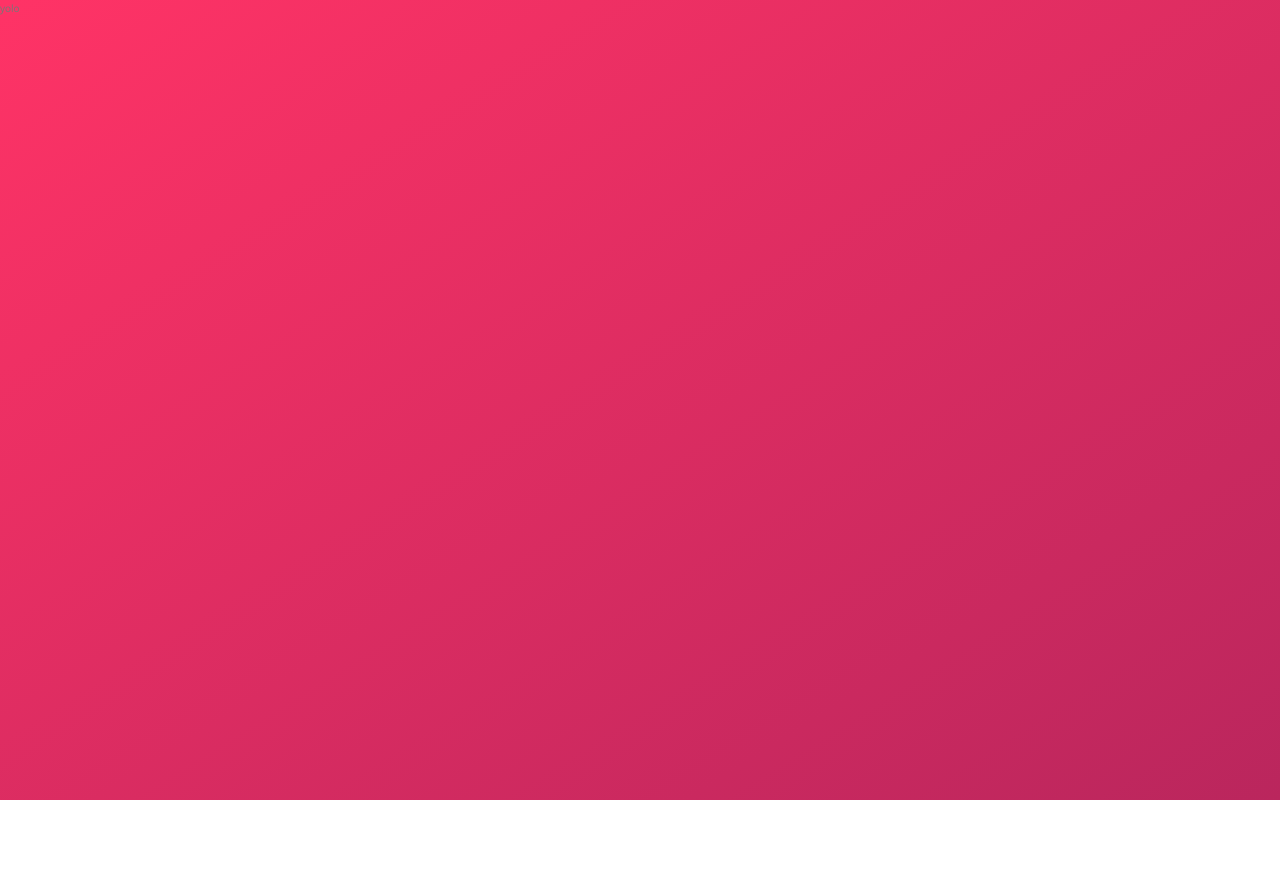
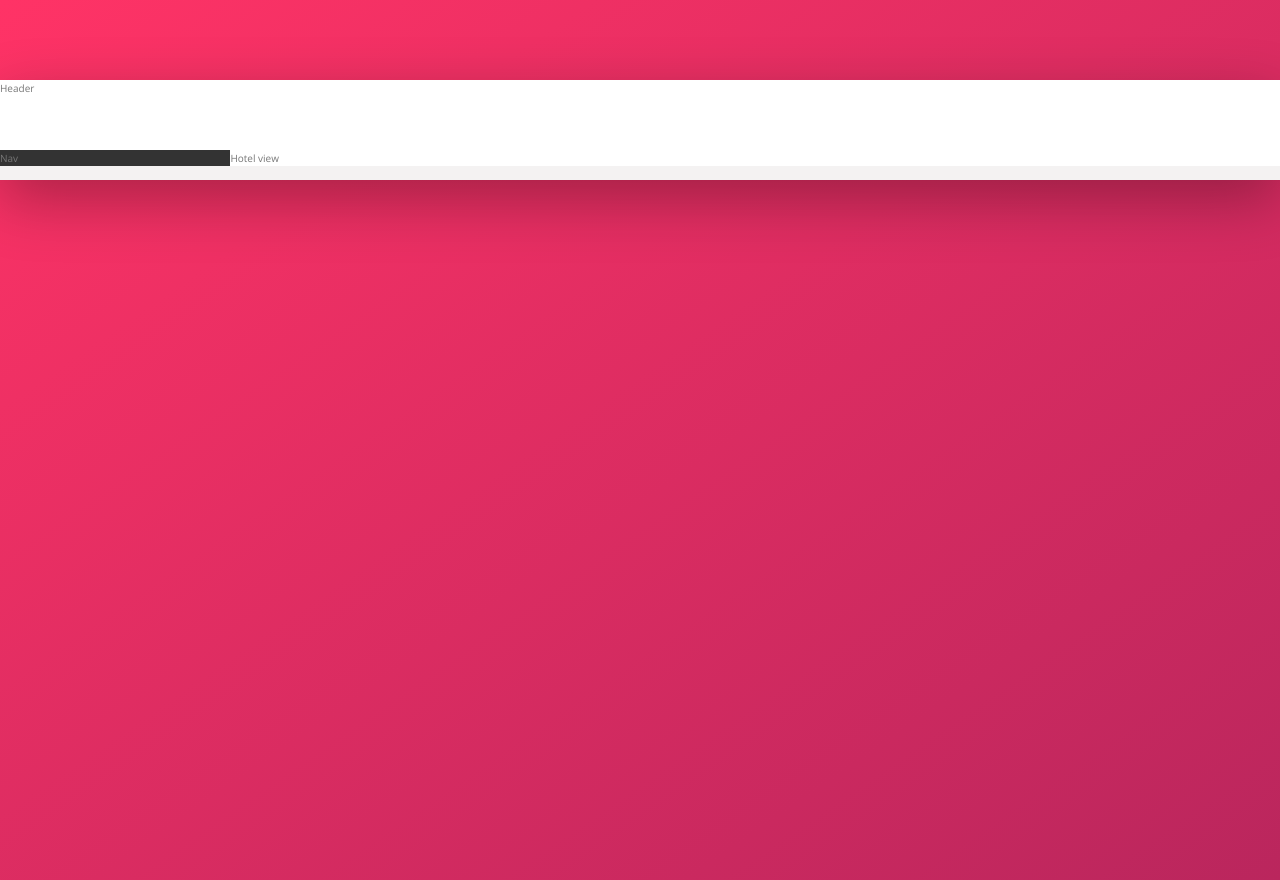
Before and after one commit to wimp777/Trilo, a plain HTML site: page index.html in a window 1280 px wide. Before the commit the page ends 800 px from the top, so only its background shows below. Drawn offline with nearby package versions, Linux system fonts and the light colour scheme.

Commit message:
Flexbox container structure

```diff
--- a/index.html
+++ b/index.html
@@ -11,6 +11,18 @@
         <title>trillo &mdash; Your all-in-one booking app</title>
     </head>
     <body>
-        yolo
+        <div class="container">
+            <header class="header">
+                Header
+            </header>
+            <div class="content">
+                <nav class="sidebar">
+                    Nav
+                </nav>
+                <main class="hotel-view">
+                    Hotel view
+                </main>
+            </div>
+        </div>
     </body>
 </html>
--- a/sass/_base.scss
+++ b/sass/_base.scss
@@ -14,6 +14,8 @@
     --Gray-dark1: #333;
     --Gray-dark2: #777;
     --Gray-dark3: #999;
+
+    --Shadow-dark:0 2rem 6rem rgba(0,0,0,.3);
 }
 
 // Page wide settings
--- a/sass/_layout.scss
+++ b/sass/_layout.scss
@@ -0,0 +1,30 @@
+// Page Layout Styles
+
+.container {
+    max-width: 130rem;
+    margin: 8rem auto;
+    background-color: var(--Gray-light2);
+    box-shadow: var(--Shadow-dark);
+
+    min-height: 10rem;
+}
+
+.header {
+    background-color: white;
+    height: 7rem;
+    border-bottom: var(--Gray-light2);
+}
+
+.content {
+    display: flex;
+}
+
+.sidebar {
+    background-color: var(--Gray-dark1);
+    flex: 0 0 18%;
+}
+
+.hotel-view {
+    background-color: white;
+    flex: 1;
+}
```
Also changed, not shown: css/main.css.
